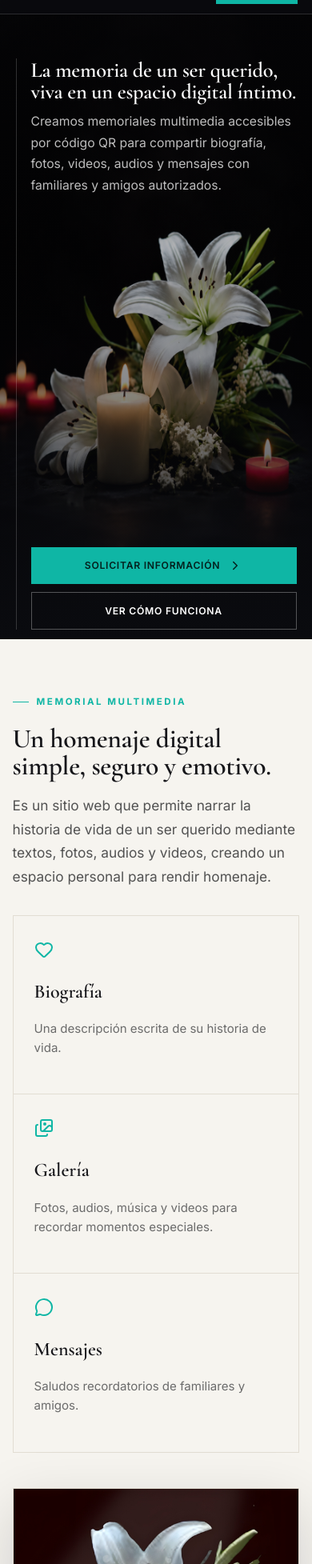
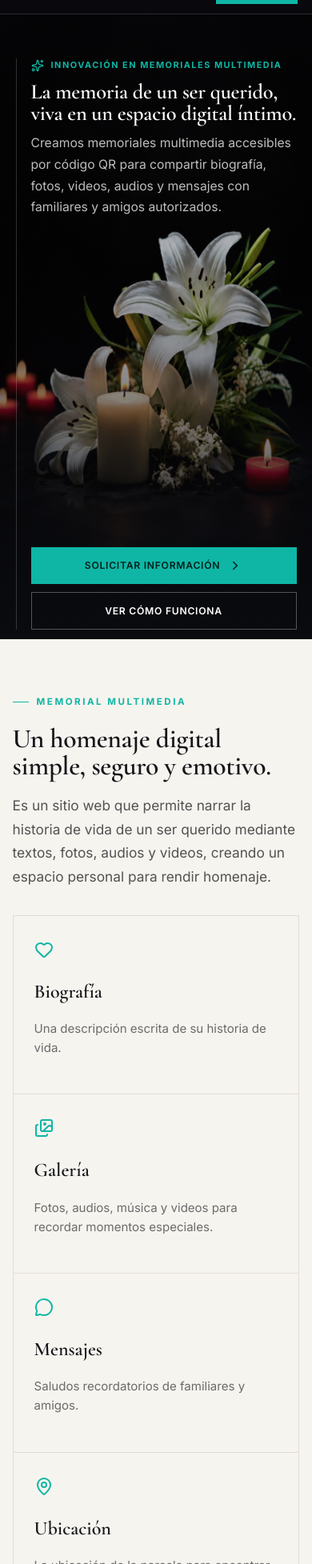
Before and after one commit to Guillemuhana/recuerdos-compartidos, a React (Vite) app: page / in a window 390 px wide. Shown: the part 45-2000 px from the top of the page at 80% size. Built offline with nearby package versions, Linux system fonts and the light colour scheme.

Commit message:
Agregar tarjeta Ubicacion (grilla 2x2) y restaurar eyebrow del hero en mobile

```diff
--- a/src/main.jsx
+++ b/src/main.jsx
@@ -56,7 +56,8 @@ function WhatIs() {
   const cards = [
     ['Biografía', 'Una descripción escrita de su historia de vida.', Heart],
     ['Galería', 'Fotos, audios, música y videos para recordar momentos especiales.', Images],
-    ['Mensajes', 'Saludos recordatorios de familiares y amigos.', MessageCircle]
+    ['Mensajes', 'Saludos recordatorios de familiares y amigos.', MessageCircle],
+    ['Ubicación', 'La ubicación de la parcela para encontrar fácilmente el lugar de descanso.', MapPin]
   ]
   return <section id="memorial" className="section light">
     <div className="container twoCol">
--- a/src/styles.css
+++ b/src/styles.css
@@ -81,10 +81,14 @@ img{max-width:100%;display:block}
 .reverse{grid-template-columns:1.2fr .8fr}
 
 /* ---------- Cards ---------- */
-.cardGrid{display:grid;grid-template-columns:repeat(3,1fr);gap:0;margin-top:34px;border:1px solid var(--line)}
-.miniCard{border:none;border-right:1px solid var(--line);border-radius:0;background:transparent;padding:30px 26px;transition:background .3s}
-.cardGrid .miniCard:last-child{border-right:none}
+.cardGrid{display:grid;grid-template-columns:repeat(2,1fr);gap:0;margin-top:34px;border:1px solid var(--line)}
+.miniCard{border:none;border-radius:0;background:transparent;padding:30px 26px;transition:background .3s}
 .miniCard:hover{background:#fff}
+@media (min-width:641px){
+  .cardGrid .miniCard{border-right:1px solid var(--line);border-bottom:1px solid var(--line)}
+  .cardGrid .miniCard:nth-child(2n){border-right:none}
+  .cardGrid .miniCard:nth-last-child(-n+2){border-bottom:none}
+}
 .miniCard svg,.checks svg,.contactLinks svg,.benefits svg{color:var(--aqua);flex:none}
 .miniCard h3,.step h3{font-family:'Cormorant Garamond',serif;font-size:1.5rem;font-weight:600;margin:.9rem 0 .35rem}
 .miniCard p,.step p{font-size:.94rem;line-height:1.6;color:var(--muted)}
@@ -201,8 +205,8 @@ footer{text-align:center;padding:34px;background:#070809;color:rgba(255,255,255,
   .heroBg{background:#0a0b0f url('/assets/imgcel.png') center top/cover no-repeat;top:58px}
   .heroBg::after{background:linear-gradient(180deg,rgba(7,7,10,.55),rgba(7,7,10,.3) 38%,rgba(7,7,10,.8))}
   .heroContent{padding-left:18px;display:flex;flex-direction:column;min-height:calc(100svh - 130px)}
-  .hero .pill{display:none}
-  .hero h1{font-size:1.65rem;margin:2px 0 0}
+  .hero .pill{font-size:.68rem;letter-spacing:.14em}
+  .hero h1{font-size:1.65rem;margin:12px 0 0}
   .hero p{font-size:.98rem;margin-top:10px}
   .heroActions{gap:10px;flex-direction:column;align-items:stretch;margin-top:auto;padding-top:24px}
   .heroActions .btn{flex:0 0 auto;padding:13px 18px;font-size:.76rem}
```
